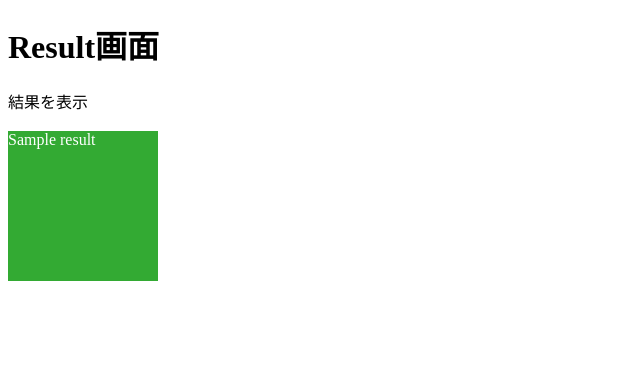
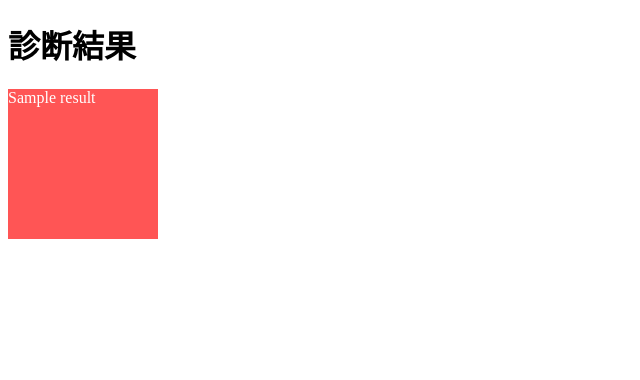
Before and after one commit to isl14B/WhiteAbyss, a Django app: template general/templates/result.html in a window 1280 px wide. Shown: the top 380 px of the page, without its empty margins (0-640 px from the left). Run offline with Django 3.2, Linux system fonts and the light colour scheme; the template is opened without the code that fills it: most values are stand-ins (such as "Sample title", 1, 10 or a date in 2020).

Commit message:
[fix]result画面の修正

```diff
--- a/general/templates/result.html
+++ b/general/templates/result.html
@@ -1,9 +1,7 @@
 {% extends "base.html" %}
 
 {% block content %}
-    <h1>Result画面</h1>
-
-    結果を表示<br><br>
+    <h1>診断結果</h1>
 
     {% for name, version, search_result in result_list %}
         <div id="plugin_{{ forloop.counter }}" class="pluginClass">
@@ -13,9 +11,8 @@
         <div id="selection_{{ forloop.counter }}">
         {% for i in search_result %}
             <div class="vulnerabilityClass" id={{ forloop.counter }}>
-                {{ i }}
-{#                {{ i.Exploit }}<br>#}
-{#                {{ i.Path }}<br>#}
+                {{ i.Exploit }}
+{#                {{ i.Path }}#}
             </div>
         {% endfor %}
         </div>
@@ -27,9 +24,15 @@
         for (var i = 1; i <={{ plugin_num }}; i++) {
             var pos = $("#plugin_" + i).offset().top;
             var select = "#selection_" + i + ">div";
+            var vulnerability_flag = false;
             $(select).each(function (index, elem) {
                 $(elem).offset({top: pos});
+                vulnerability_flag = true;
             });
+
+            if(vulnerability_flag == true){
+                $("#plugin_" + i).css("background-color", "#f55");
+            }
         }
     }
 
--- a/static/WhiteAbyss/css/style.css
+++ b/static/WhiteAbyss/css/style.css
@@ -14,14 +14,14 @@
 .vulnerabilityClass {
     color: #fff;
     text-decoration: none;
-    background-color: #33aa33;
+    background-color: #3333aa;
     display: block;
-    width: 100px;
-    height: 100px;
-    line-height: 50px;
-    border-radius: 50%;
+    width: 150px;
+    height: 150px;
+    /* 円形にする */
+    /*border-radius: 50%;*/
     transition: all 1s ease;
     -webkit-transition: all 1s ease;
-    /*position:relative;*/
+    position:relative;
     z-index: -1;
 }
```
Also changed, not shown: general/views.py (+4 -4 lines).
